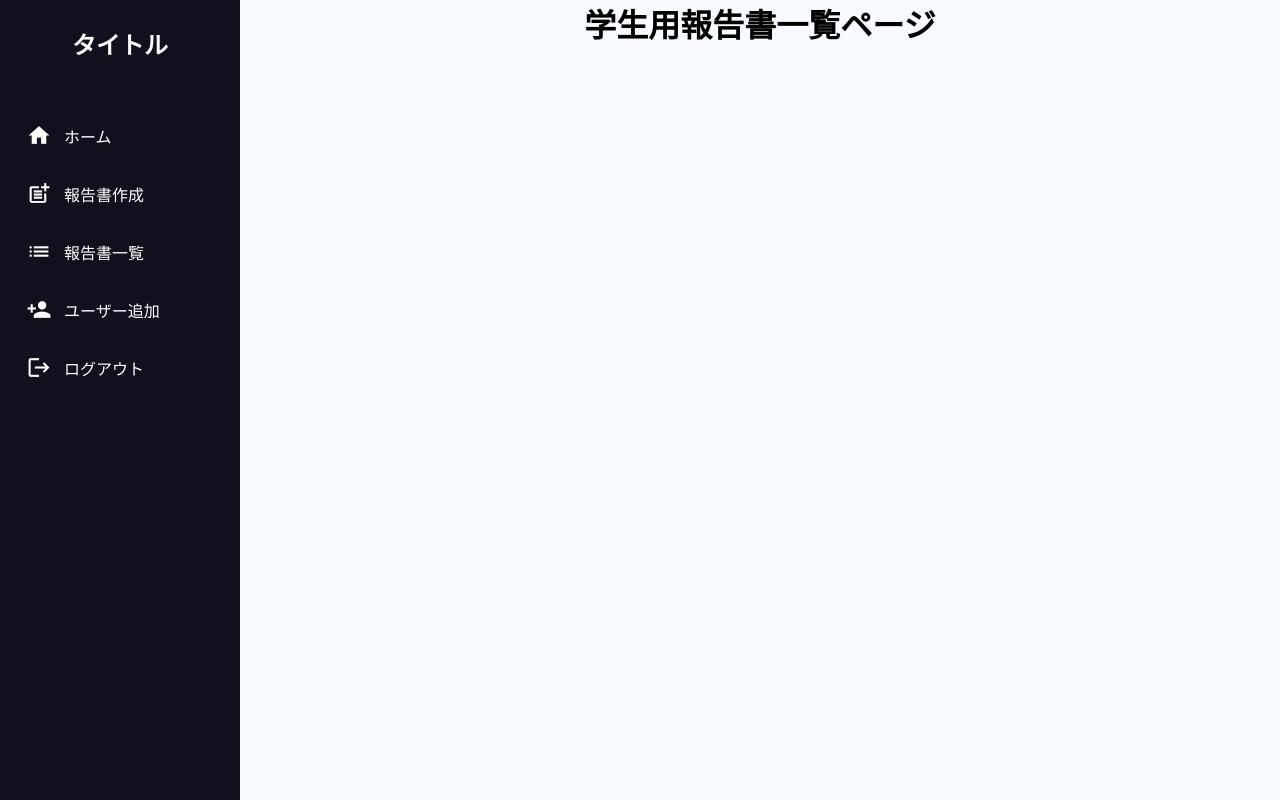
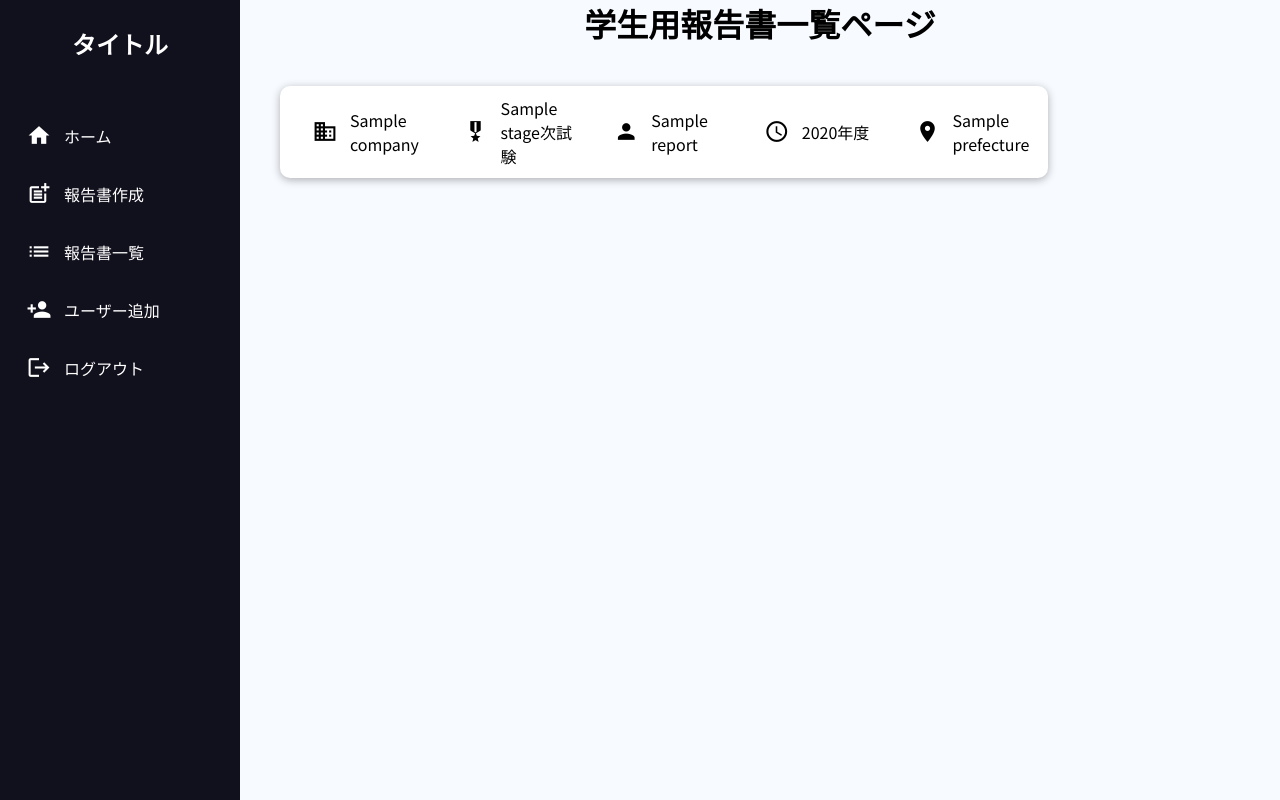
Before and after one commit to morijyobi-2021-itadv3/JobReportManagement, a Flask app: page /student/list in a window 1280 px wide. Run offline with Flask 2, Linux system fonts and the light colour scheme; a database or web service that is not in the repository returns one stand-in record (values such as "Sample title"); some libraries are stand-ins or nearby versions; some web fonts are replaced.

Commit message:
[add]変数名の変更/保持するデータの追加

```diff
--- a/templates/student/report_list.html
+++ b/templates/student/report_list.html
@@ -8,31 +8,31 @@
 
 <h1>学生用報告書一覧ページ</h1>
 <ul class="report_list_ul">
-    {% for data in datas %}
-    <a href="#">
+    {% for data in report %}
+    <a href="{{ url_for('student.sample', id=data[0], name=data[1]) }}">
         <li class="report_list_li">
             <div class="list_data_wrapper">
                 <span class="material-icons-outlined">business</span>
-                <span class="list_data">{{data[0]}}</span>
+                <span class="list_data">{{data[1]}}</span>
             </div>
             <div class="list_data_wrapper">
                 <span class="material-icons-outlined">military_tech</span>
-                <span class="list_data">{{data[1]}}試験</span>
+                <span class="list_data">{{data[2]}}次試験</span>
             </div>
             <div class="list_data_wrapper">
                 <span class="material-icons-outlined">person</span>
-                <span class="list_data">{{data[2]}}</span>
+                <span class="list_data">{{data[3]}}</span>
             </div>
             <div class="list_data_wrapper">
                 <span class="material-icons-outlined">schedule</span>
-                <span class="list_data">{{data[3]}}年度</span>
+                <span class="list_data">{{data[4]}}年度</span>
             </div>
             <div class="list_data_wrapper">
                 <span class="material-icons-outlined">location_on</span>
-                <span class="list_data">{{data[4]}}</span>
+                <span class="list_data">{{data[5]}}</span>
             </div>
         </li>
     </a>
     {% endfor %}
-    </ul>
+</ul>
 {% endblock %}
```
